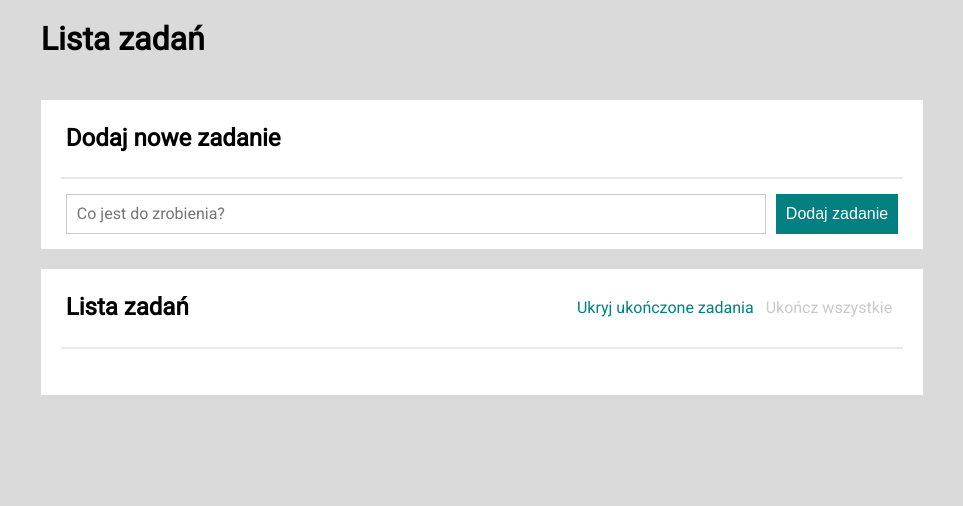
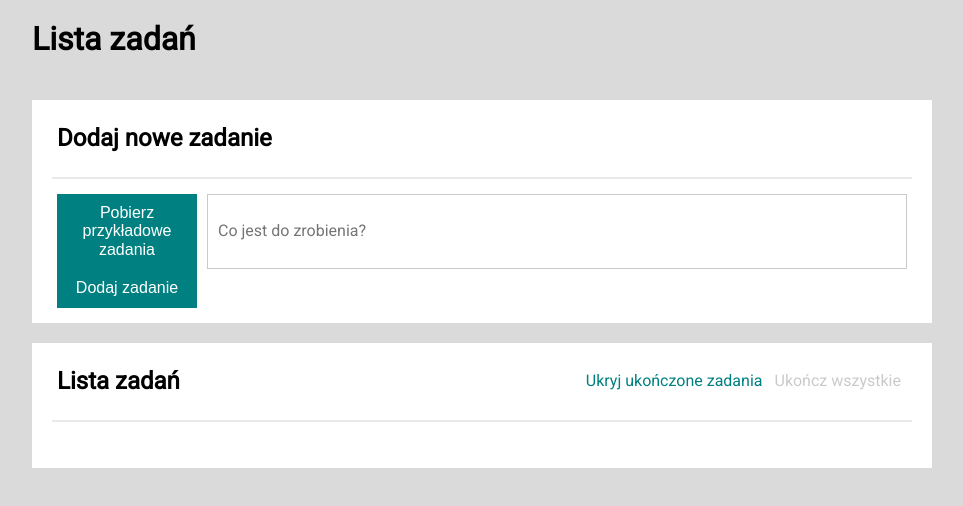
Before and after one commit to MajaCelej/todolist-react, a React (Create React App) app: page / in a window 1280 px wide. Shown: the top 506 px of the page, without its empty margins (158-1121 px from the left). Built offline with nearby package versions, Linux system fonts and the light colour scheme.

Commit message:
added button to get example tasks

```diff
--- a/src/features/tasks/Form/index.js
+++ b/src/features/tasks/Form/index.js
@@ -2,7 +2,7 @@ import React, { useState, useRef } from "react";
 import { useDispatch } from "react-redux";
 import { nanoid } from "@reduxjs/toolkit";
 import { StyledForm, Input, Button } from "./styled";
-import { addTask } from "../tasksSlice";
+import { addTask, fetchExampleTasks } from "../tasksSlice";
 
 const Form = () => {
 	const [newTaskContent, setNewTaskContent] = useState("");
@@ -28,6 +28,9 @@ const Form = () => {
 
 	return (
 		<StyledForm onSubmit={onFormSubmit}>
+			<Button onClick={() => dispatch(fetchExampleTasks())}>
+				Pobierz przykładowe zadania
+			</Button>
 			<Input value={newTaskContent} ref={inputRef} placeholder="Co jest do zrobienia?" type="text" autoComplete="off" onChange={(event) => setNewTaskContent(event.target.value)} />
 			<Button>Dodaj zadanie</Button>
 		</StyledForm>
```
